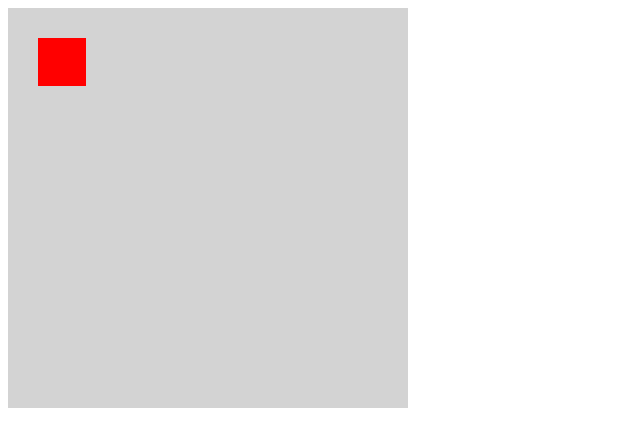
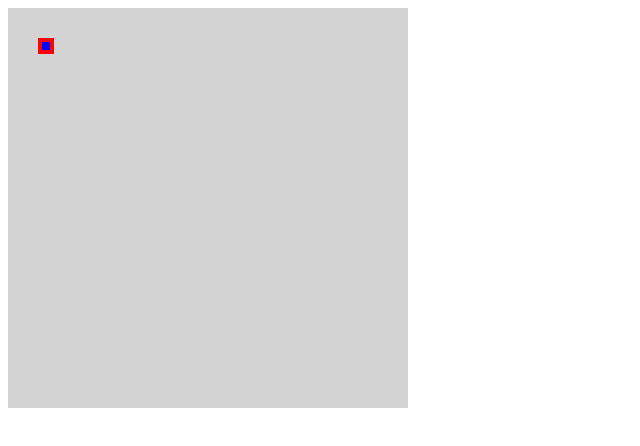
Before and after one commit to mfkucuk/oneShot, a plain HTML site: page index.html in a window 1280 px wide. Shown: the whole page, without its empty margins (0-640 px from the left). Drawn offline with Linux system fonts and the light colour scheme.

Commit message:
FRAME block and drawing simple sprites

```diff
--- a/index.html
+++ b/index.html
@@ -21,14 +21,19 @@
 				FILL ALL
 
 				SPRITE "Square"
-					SIZE 12, 12
+					SIZE 4, 4
 					FRAME "Idle"
-
+						COLORDATA "@", "red"
+						COLORDATA "#", "blue"
+						PIXELDATA "@@@@"
+						PIXELDATA "@##@"
+						PIXELDATA "@##@"
+						PIXELDATA "@@@@"
 					END
 				END
 
-				COLOR "red"
-				DRAW 30, 30, "Square"
+				COLOR "green"
+				DRAW 30, 30, "Square", 0
 			`;
 
 			oneShot.onPrint = (message) => {
--- a/oneShot.js
+++ b/oneShot.js
@@ -52,17 +52,31 @@ class Sprite {
      * @type {Frame[]}
      */
     frames;
+    frameIndex;
 
     constructor() {
         this.frames = [];
-    }
-
+        this.frameIndex = -1;
+    }
+
+    get currentFrame() {
+        return this.frames[this.frameIndex];
+    }
+
+    set currentFrame(frame) {
+        this.frames[this.frameIndex] = frame;
+    }
 }
 
 class Frame {
 
     colorData;
     pixelData;
+
+    constructor() {
+        this.colorData = new Map();
+        this.pixelData = [];
+    }
 
 }
 
@@ -93,7 +107,12 @@ const TokenType = {
     // Built-in function token types
     DEBUG: 0, PRINT: 0, WINDOW: 0, COLOR: 0,
     FILL: 0, TEXT: 0, SLEEP: 0, UPDATE: 0,
-    SPRITE: 0, SIZE: 0, DRAW: 0, FRAME: 0,
+    DRAW: 0, FRAME: 0,
+
+    // Sprite
+    SPRITE: 0, SIZE: 0, FRAME: 0,
+    COLORDATA: 0, PIXELDATA: 0,
+
 
     EOF: 0
 };
@@ -164,7 +183,9 @@ class Scanner {
         ['SPRITE', TokenType.SPRITE],
         ['SIZE', TokenType.SIZE],
         ['DRAW', TokenType.DRAW],
-        ['FRAME', TokenType.FRAME]
+        ['FRAME', TokenType.FRAME],
+        ['COLORDATA', TokenType.COLORDATA],
+        ['PIXELDATA', TokenType.PIXELDATA]
     ]);
 
     #source;
@@ -900,6 +921,8 @@ class SizeStatement extends Statement {
 
         currentSprite.sizeX = sizeXValue;
         currentSprite.sizeY = sizeYValue;
+
+        return null;
     }
 }
 
@@ -908,28 +931,124 @@ class DrawStatement extends Statement {
     xExpression;
     yExpression;
     nameExpression;
+    frameIndexExpression;
 
     /**
      * @param {Expression} xExpression
      * @param {Expression} yExpression
      * @param {Expression} nameExpression
-     */
-    constructor(xExpression, yExpression, nameExpression) {
+     * @param {Expression} frameIndexExpression
+     */
+    constructor(xExpression, yExpression, nameExpression, frameIndexExpression) {
         super();
 
         this.xExpression = xExpression;
         this.yExpression = yExpression;
         this.nameExpression = nameExpression;
+        this.frameIndexExpression = frameIndexExpression;
     }
 
     async interpret(environment) {
         const x = this.xExpression.interpret(environment);
         const y = this.yExpression.interpret(environment);
         const name = this.nameExpression.interpret(environment);
+        const frameIndex = this.frameIndexExpression.interpret(environment);
 
         const sprite = environment.getSprite(name);
 
-        ctx.fillRect(x, y, sprite.sizeX * 4, sprite.sizeY * 4);
+        if (frameIndex > sprite.frameIndex) {
+            throw new Error(`SPRITE has no FRAME at index ${frameIndex}`);
+        }
+
+        const frame = sprite.frames[frameIndex];
+
+        const colorBefore = ctx.fillStyle;
+
+        for (let i = 0; i < frame.pixelData.length; i++) {
+            for (let j = 0; j < frame.pixelData[i].length; j++) {
+                const char = frame.pixelData[i][j];
+                const color = frame.colorData.get(char);
+
+                if (!color) {
+                    continue;
+                }
+
+                ctx.fillStyle = color;
+
+                ctx.fillRect(x + j * 4, y + i * 4, 4, 4);
+            }
+        }
+
+        ctx.fillStyle = colorBefore;
+
+        return null;
+    }
+}
+
+class ColorDataStatement extends Statement {
+
+    charExpression;
+    colorExpression;
+
+    /**
+     *
+     * @param {Expression} charExpression
+     * @param {Expression} colorExpression
+     */
+    constructor(charExpression, colorExpression) {
+        super();
+
+        this.charExpression = charExpression;
+        this.colorExpression = colorExpression;
+    }
+
+    async interpret(environment) {
+        const charValue = this.charExpression.interpret(environment);
+        const colorValue = this.colorExpression.interpret(environment);
+
+        if (!environment.currentSprite) {
+            throw new Error('COLORDATA can be used in SPRITE block')
+        }
+
+        environment.currentSprite.currentFrame.colorData.set(charValue, colorValue);
+
+        return null;
+    }
+}
+
+class PixelDataStatement extends Statement {
+
+    dataExpression;
+
+    /**
+     *
+     * @param {Expression} dataExpression
+     */
+    constructor(dataExpression) {
+        super();
+
+        this.dataExpression = dataExpression;
+    }
+
+    async interpret(environment) {
+        const dataValue = this.dataExpression.interpret(environment);
+        const currentSprite = environment.currentSprite;
+
+        if (!currentSprite) {
+            throw new Error('PIXELDATA can be used in SPRITE block');
+        }
+
+        if (dataValue.length > currentSprite.sizeX) {
+            throw new Error('PIXELDATA exceeds SPRITE width');
+        }
+
+        if (currentSprite.currentFrame.pixelData.length + 1 > currentSprite.sizeY) {
+            throw new Error('PIXELDATA exceeds SPRITE height');
+        }
+
+        currentSprite.currentFrame.pixelData.push(dataValue);
+
+        return null;
     }
 }
 
@@ -1096,6 +1215,8 @@ class SpriteBlock extends BlockStatement {
         environment.addNewSprite(nameValue);
 
         await this.executeBlock(new Environment(environment));
+
+        environment.resetSprite();
     }
 }
 
@@ -1119,6 +1240,11 @@ class FrameBlock extends BlockStatement {
         if (!currentSprite) {
             throw new Error('FRAME block can only be used in SPRITE block');
         }
+
+        currentSprite.frameIndex++;
+        currentSprite.currentFrame = new Frame();
+
+        await this.executeBlock(new Environment(environment));
     }
 }
 
@@ -1207,6 +1333,14 @@ class Parser {
             return this.#drawStatement();
         }
 
+        if (this.#match(TokenType.COLORDATA)) {
+            return this.#colorDataStatement();
+        }
+
+        if (this.#match(TokenType.PIXELDATA)) {
+            return this.#pixelDataStatement();
+        }
+
         if (this.#match(TokenType.THEN)) {
             return new BlockStatement(this.#block());
         }
@@ -1330,8 +1464,26 @@ class Parser {
         this.#consume(TokenType.COMMA, `[Line ${this.#peek().line}]: Missing comma`);
 
         const nameExpression = this.#expression();
-
-        return new DrawStatement(xExpression, yExpression, nameExpression);
+        this.#consume(TokenType.COMMA, `[Line ${this.#peek().line}]: Missing comma`);
+
+        const frameIndexExpression = this.#expression();
+
+        return new DrawStatement(xExpression, yExpression, nameExpression, frameIndexExpression);
+    }
+
+    #colorDataStatement() {
+        const char = this.#expression();
+        this.#consume(TokenType.COMMA, `[Line ${this.#peek().line}]: Missing comma`);
+
+        const color = this.#expression();
+
+        return new ColorDataStatement(char, color);
+    }
+
+    #pixelDataStatement() {
+        const data = this.#expression();
+
+        return new PixelDataStatement(data);
     }
 
     #ifStatement() {
@@ -1686,6 +1838,10 @@ class Environment {
 
         throw new Error(`Undefined sprite: ${name}`);
     }
+
+    resetSprite() {
+        this.#currentSpriteName = '';
+    }
 }
 
 class Interpreter {
```
